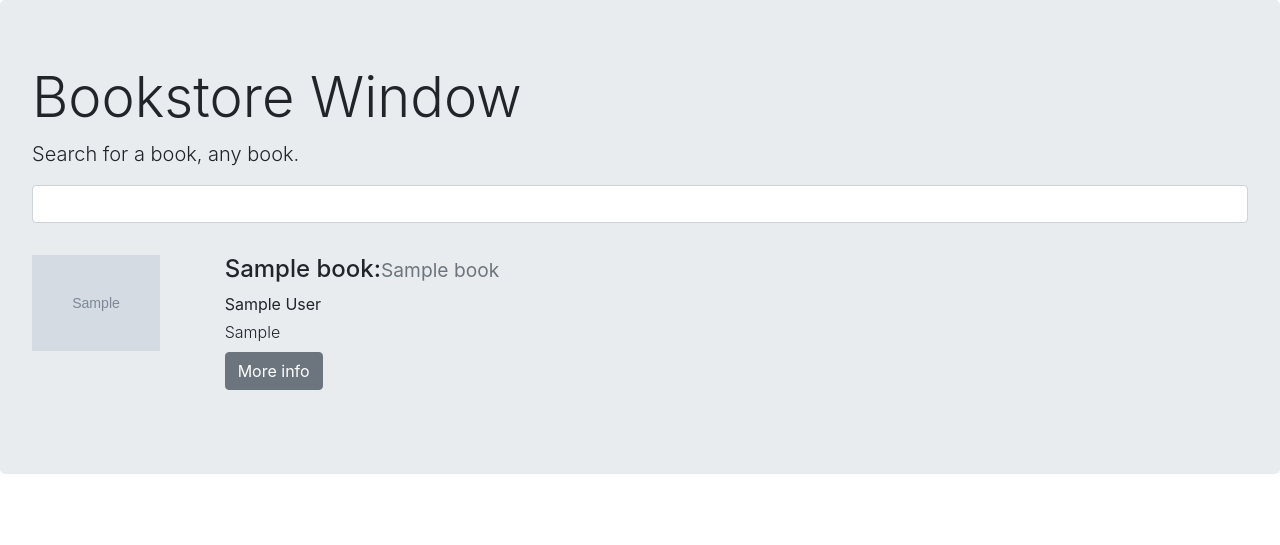
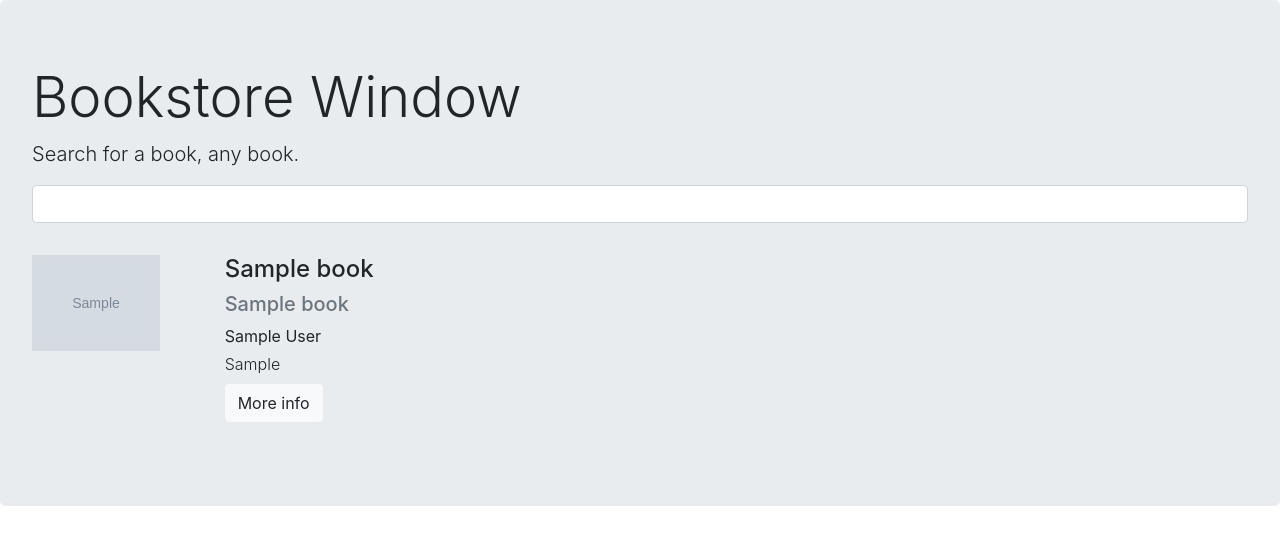
Before and after one commit to pedmiston/bookstorewindow, a Django app: template window/templates/window/index.html in a window 1280 px wide. Shown: the top 545 px of the page. Run offline with Django 3.2, Linux system fonts and the light colour scheme; the template is opened without the code that fills it: values that come from a table or form of the project are taken from there, others are empty; tables that the repository leaves empty hold one stand-in row (values such as "Sample post"); grey boxes marked "Sample" are stand-in pictures; some libraries are stand-ins or nearby versions.

Commit message:
Improve styling of search results

```diff
--- a/window/templates/window/index.html
+++ b/window/templates/window/index.html
@@ -24,8 +24,14 @@
 
     <div class="col">
       <div class="row">
-        <h4>{{ book.title }}{% if book.subtitle %}:<small class="text-muted">{{ book.subtitle }}</small>{% endif %}</h4>
+        <h4>{{ book.title }}</h4>
       </div>
+
+      {% if book.subtitle %}
+      <div class="row">
+        <h5 class="text-muted">{{ book.subtitle }}</h5>
+      </div>
+      {% endif %}
 
       <div class="row">
         {{ book.authors }}
--- a/window/templates/window/more-info-snippet.html
+++ b/window/templates/window/more-info-snippet.html
@@ -1,6 +1,6 @@
 <div class="row my-1">
   <a href="https://books.google.com/books?id={{ google_book_id }}" class="google-book-page">
-  <button type="button" class="btn btn-secondary" data-toggle="tooltip" data-placement="right" title="Google Book Page">
+  <button type="button" class="btn btn-light" data-toggle="tooltip" data-placement="right" title="Google Book Page">
   More info
   </button>
   </a>
```
